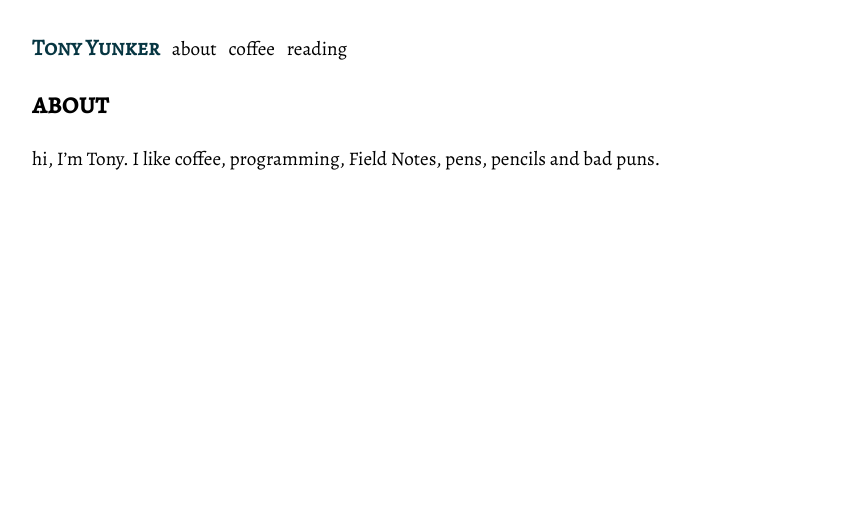
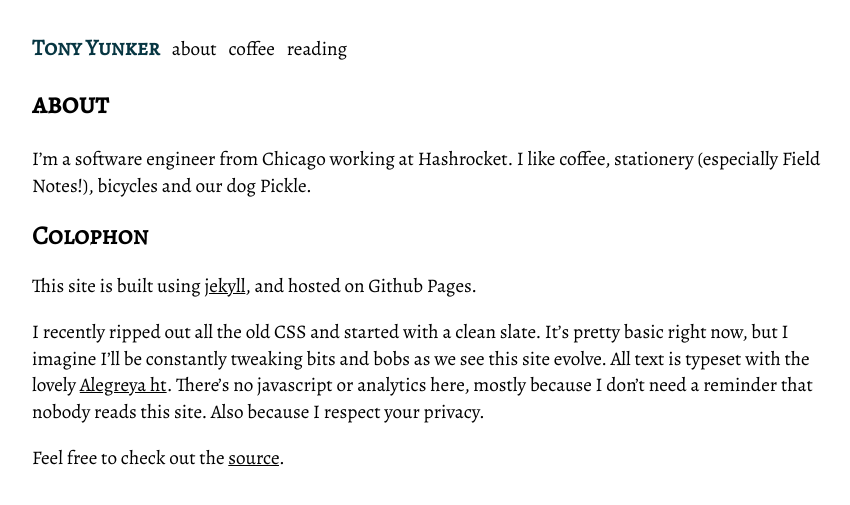
Before and after one commit to ayunker/ayunker.github.io, a Jekyll site: the page built from about.md, in a window 1280 px wide. Shown: the top 505 px of the page, without its empty margins (208-1058 px from the left). Built offline with Jekyll 4.4.1, drawn with Linux system fonts in a browser that asks for light colours.

Commit message:
UPDATE about page

```diff
--- a/about.md
+++ b/about.md
@@ -4,4 +4,22 @@ title: about
 permalink: /about/
 ---
 
-hi, I'm Tony. I like coffee, programming, Field Notes, pens, pencils and bad puns.
+I'm a software engineer from Chicago working at Hashrocket. I like coffee,
+stationery (especially Field Notes!), bicycles and our dog Pickle.
+
+## Colophon
+
+This site is built using [jekyll][jekyll], and hosted on Github Pages.
+
+I recently ripped out all the old CSS and started with a clean slate. It's
+pretty basic right now, but I imagine I'll be constantly tweaking bits and bobs
+as we see this site evolve. All text is typeset with the lovely [Alegreya
+ht][alegreya]. There's no javascript or analytics here, mostly because I don't
+need a reminder that nobody reads this site. Also because I respect your
+privacy.
+
+Feel free to check out the [source][source].
+
+[alegreya]: https://www.huertatipografica.com/en/fonts/alegreya-ht-pro
+[jekyll]: https://jekyllrb.com/
+[source]: https://github.com/ayunker/ayunker.github.io
```
